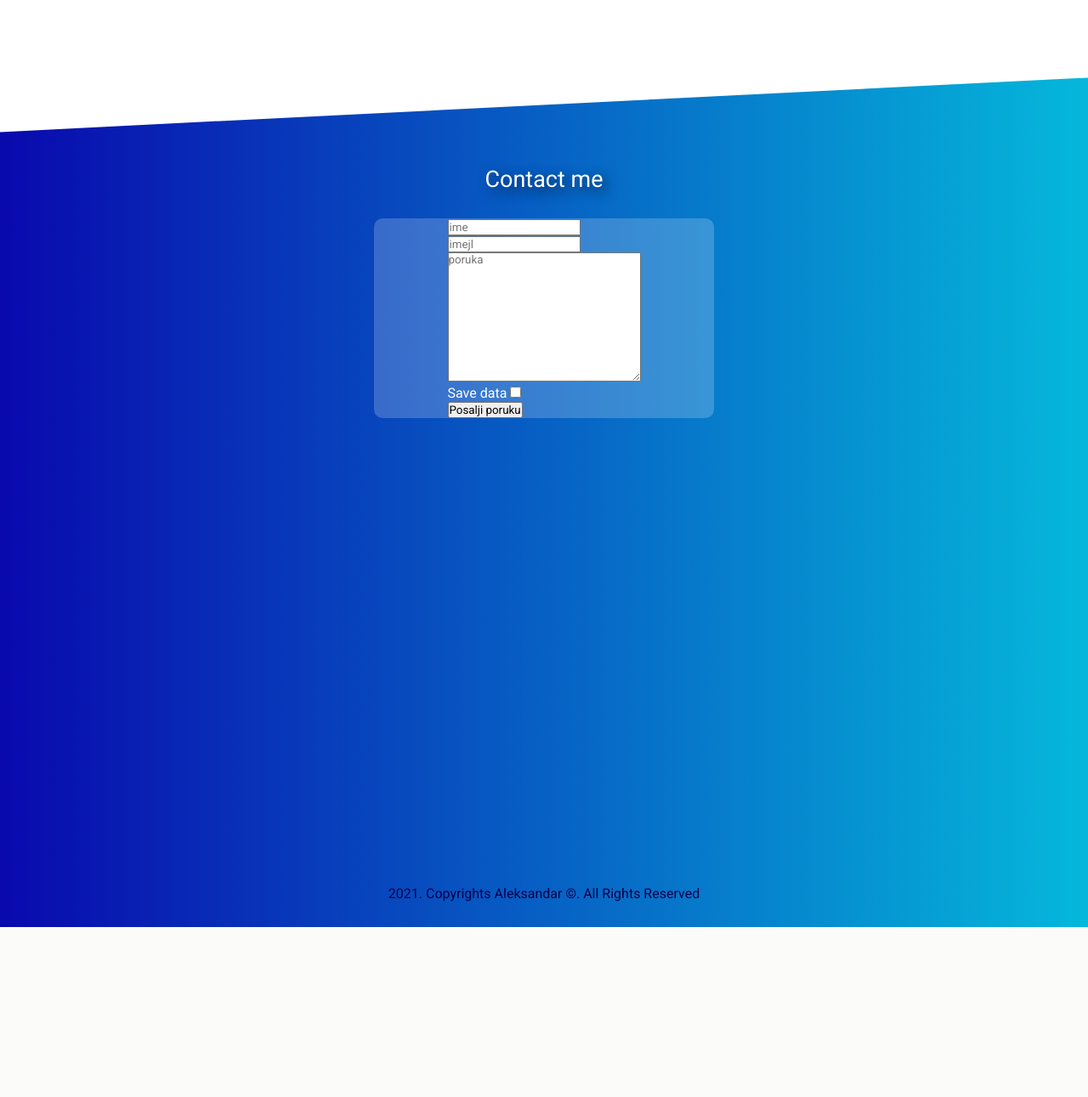
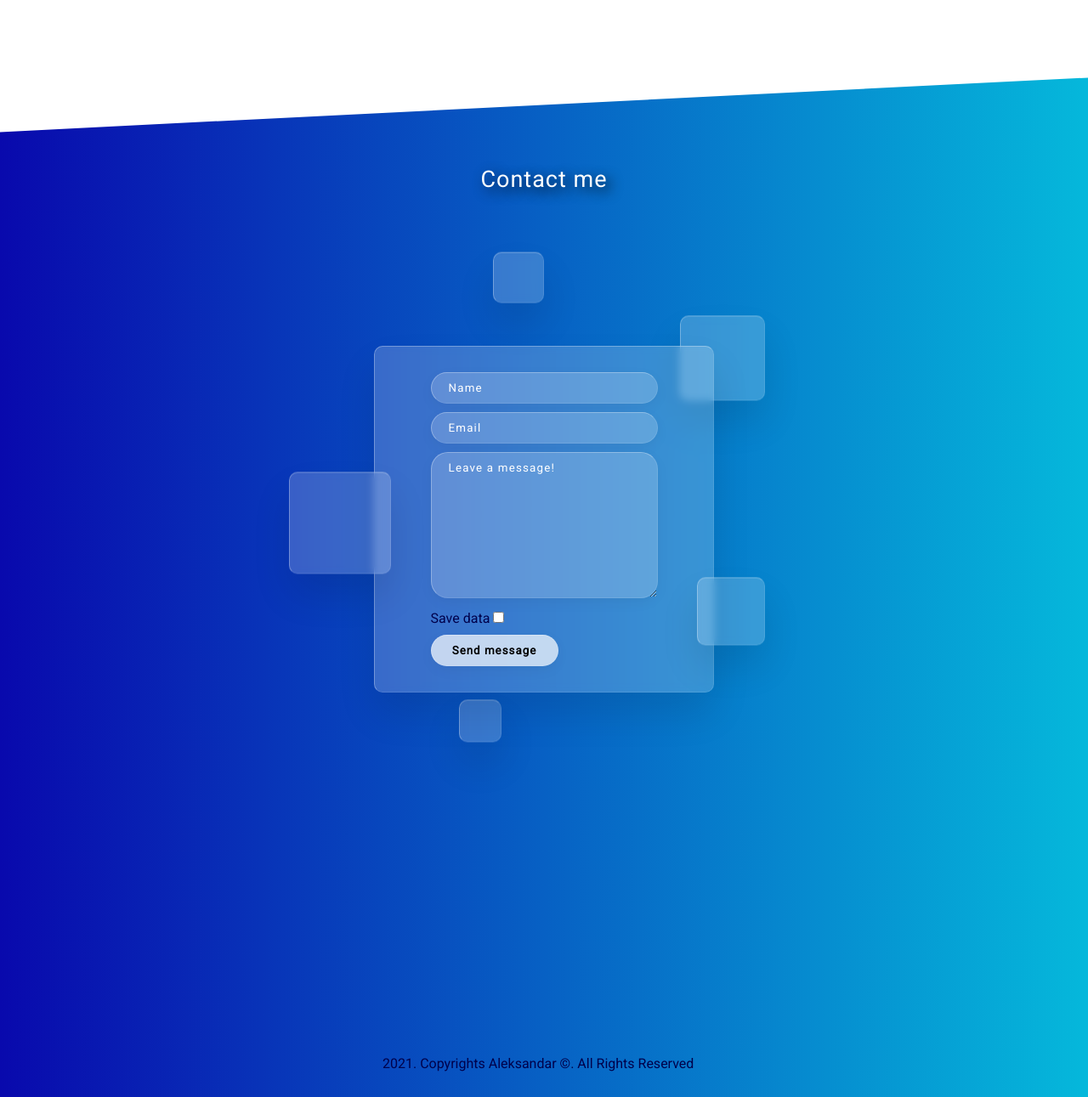
Before and after one commit to vukojevicc/Portfolio, a PHP site: page / in a window 1280 px wide. Shown: the part 2196-3487 px from the top of the page at 85% size. Before the commit the page ends 3287 px from the top, so only its background shows below. Run offline with PHP 8.4, Linux system fonts and the light colour scheme; some libraries are stand-ins or nearby versions.

Commit message:
animation for form finished

```diff
--- a/css/style.css
+++ b/css/style.css
@@ -534,7 +534,7 @@ th{
     height: 600px;
 }
 .contact{
-    height: 1000px;
+    height: 1200px;
     clip-path: polygon(0 5vw, 100% 0, 100% 100%, 0% 100%);
     background-image: var(--theme-background);
     padding-top: 5vw;
@@ -547,11 +547,9 @@ th{
     color: var(--menu-color);
     position: absolute;
     bottom: 20px;
-    width: 100%;
     padding: 10px;
 }
 .footer-container{
-    max-width: 400px;
     margin: auto;
     position: relative;
     background-color: rgba(255, 255, 255, 0.2);
@@ -559,9 +557,17 @@ th{
     display: flex;
     justify-content: center;
     align-items: center;
+    backdrop-filter: blur(5px);
+    box-shadow: 0 25px 45px rgba(0, 0, 0, .1);
+    border: 1px solid rgba(255, 255, 255, 0.3);
+    border-right: 1px solid rgba(255, 255, 255, 0.1);
+    border-bottom: 1px solid rgba(255, 255, 255, 0.1);
+    padding: 20px;
+    color: var(--menu-color);
 }
-label[for='save_data']{
-    color: white;
+.footer-main{
+    max-width: 400px;
+    margin: auto;
 }
 .about-me-section a{
     color: var(--menu-color);
@@ -579,14 +585,100 @@ label[for='save_data']{
 .contact-heading{
     display: inline-block;
     color: white;
-    text-shadow: var(--img-card-shadow);
+    text-shadow: var(--img-card-shadow-hovered);
     font-size: 27px;
-    padding: 40px 0 30px 0;
-    transition-property: text-shadow, transform;
-    transition-duration: .2s;
-    transition-timing-function: linear;
+    padding: 40px 0 180px 0;
+    letter-spacing: 1px;
 }
-.contact-heading:hover{
-    transform: translateY(-0.3rem) scale(1.03);
-    text-shadow: var(--img-card-shadow-hovered);
+.inputBox{
+    margin: 10px 0;
 }
+input:focus,
+textarea:focus{
+    outline: none;
+}
+footer input[type='text'],
+input[type='email'],
+textarea,
+input[type='submit']{
+    width: 100%;
+    background: rgba(255, 255, 255, 0.2);
+    border: none;
+    padding: 10px 20px;
+    border: 1px solid rgba(255, 255, 255, 0.3);
+    border-right: 1px solid rgba(255, 255, 255, 0.1);
+    border-bottom: 1px solid rgba(255, 255, 255, 0.1);
+    box-shadow: 0 5px 15px rgba(0, 0, 0, 0.05);
+}
+.footer-container :not(textarea){
+    border-radius: 35px;
+}
+textarea{
+    border-radius: 20px;
+}
+input[type='submit']{
+    letter-spacing: 1px;
+    cursor: pointer;
+    width: 150px;
+    font-weight: 600;
+    background: rgba(255, 255, 255, 0.7);
+}
+::placeholder{
+    color: white;
+    letter-spacing: 1.2px;
+}
+.box{
+    position: relative;
+}
+.box .square{
+    position: absolute;
+    backdrop-filter: blur(5px);
+    box-shadow: 0 25px 45px rgba(0, 0, 0, .1);
+    border: 1px solid rgba(255, 255, 255, 0.3);
+    border-right: 1px solid rgba(255, 255, 255, 0.1);
+    border-bottom: 1px solid rgba(255, 255, 255, 0.1);
+    background-color: rgba(255, 255, 255, 0.2);
+    border-radius: 10px;
+    animation: kockice 10s linear infinite;
+    animation-delay: calc(-1s * var(--i));
+}
+@keyframes kockice{
+    0%, 100%{
+        transform: translateY(-40px);
+    }
+    50%{
+        transform: translateY(40px);
+    }
+}
+.box .square:nth-child(1){
+    top: -50px;
+    right: -60px;
+    width: 100px;
+    height: 100px;
+}
+.box .square:nth-child(2){
+    top: 150px;
+    left: -100px;
+    width: 120px;
+    height: 120px;
+    z-index: 2;
+}
+.box .square:nth-child(3){
+    top: 290px;
+    right: -60px;
+    width: 80px;
+    height: 80px;
+    z-index: 2;
+}
+.box .square:nth-child(4){
+    top: 450px;
+    left: 100px;
+    width: 50px;
+    height: 50px;
+}
+.box .square:nth-child(5){
+    top: -80px;
+    left: 140px;
+    width: 60px;
+    height: 60px;
+}
--- a/index.php
+++ b/index.php
@@ -81,29 +81,38 @@
                 <div class="contact-heading-container">
                     <div class="contact-heading">Contact me</div>
                 </div>
+                <div class="footer-main">
+                    <div class="box">
+                        <div class="square" style="--i:0;"></div>
+                        <div class="square" style="--i:1;"></div>
+                        <div class="square" style="--i:2;"></div>
+                        <div class="square" style="--i:3;"></div>
+                        <div class="square" style="--i:4;"></div>
+                    </div>
                     <div class="footer-container fade">
                         <form action="logika/posaljiporuku.php" method="post">
                             <div class="inputBox">
-                            <input type="text" name="ime" placeholder="ime">
+                                <input type="text" name="ime" placeholder="Name">
                             </div>
                             <div class="inputBox">
-                            <input type="email" name="email" placeholder="imejl">
+                                <input type="email" name="email" placeholder="Email">
                             </div>
                             <div class="inputBox">
-                            <textarea name="poruka" id="" cols="30" rows="10" placeholder="poruka"></textarea>
+                                <textarea name="poruka" id="" cols="30" rows="10" placeholder="Leave a message!"></textarea>
                             </div>
                             <div class="inputBox">
                                 <label for="save_data">Save data</label>
                                 <input type="checkbox" name="save_data" id="save_data" value="true">
                             </div>
                             <div class="inputBox">
-                            <button type="submit">Posalji poruku</button>
+                                <input type="submit" value="Send message">
                             </div>
                         </form>
                     </div>
                     <p class="copyrights">
                         2021. copyrights aleksandar &copy;. all rights reserved
                     </p>
+                </div>
             </footer>
             <a href="#particles-js" id="jump-to-top" class="anchor-scroll">
                 <i class="fas fa-rocket fa-2x"></i>
```
Lines whose indentation alone changed are shown as unchanged.
